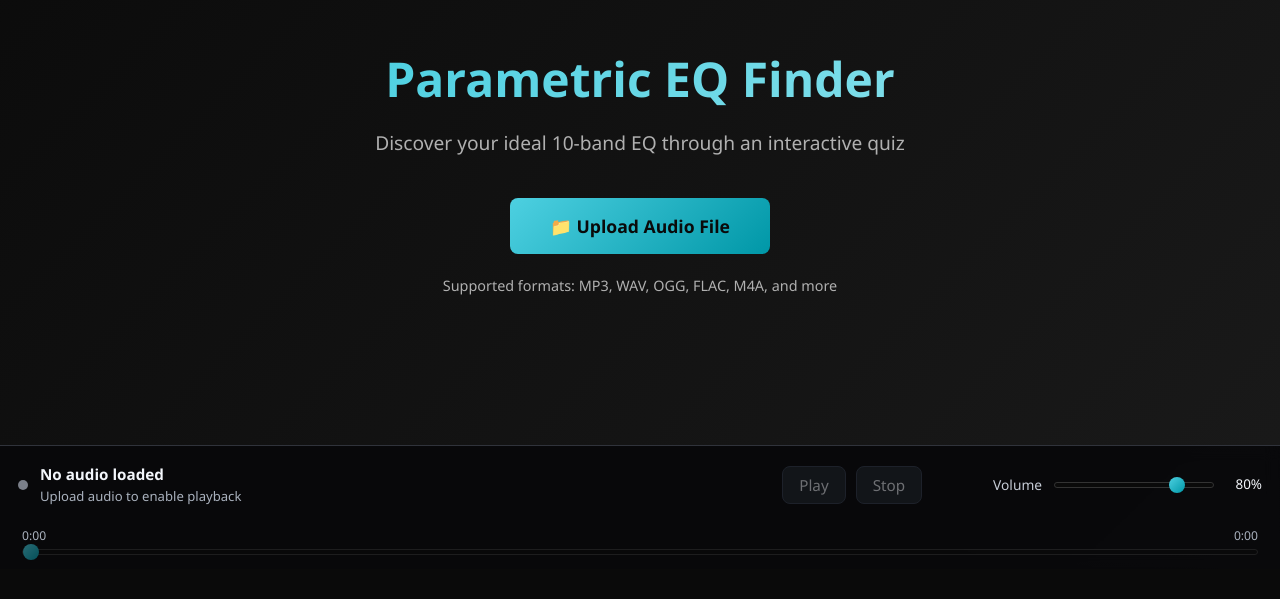
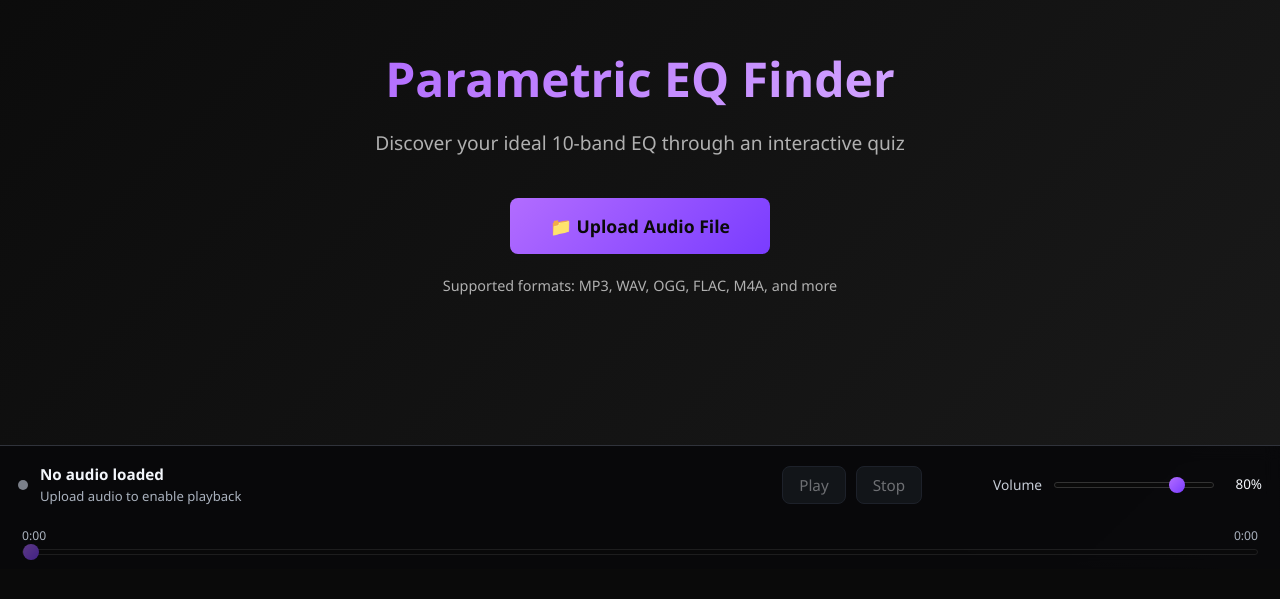
Before and after one commit to Neutrovertido/Personalized-Parametric-EQ, a React (Vite) app: page / in a window 1280 px wide. Shown: the part 231-830 px from the top of the page. Built offline with nearby package versions, Linux system fonts and the light colour scheme.

Commit message:
From blue to purple

```diff
--- a/src/App.css
+++ b/src/App.css
@@ -5,9 +5,9 @@
   --bg-tertiary: #2a2a2a;
   --text-primary: #ffffff;
   --text-secondary: #b0b0b0;
-  --accent: #4dd0e1;
-  --accent-dark: #0097a7;
-  --accent-light: #80deea;
+  --accent: #b26cff;
+  --accent-dark: #7a3cff;
+  --accent-light: #d3a5ff;
   --border: #333333;
   --success: #4caf50;
   --warning: #ff9800;
@@ -96,7 +96,7 @@ body {
 
 .primary-button:hover {
   transform: translateY(-2px);
-  box-shadow: 0 8px 16px rgba(77, 208, 225, 0.4);
+  box-shadow: 0 8px 16px rgba(178, 108, 255, 0.4);
 }
 
 .primary-button:active {
@@ -139,7 +139,7 @@ body {
   background-color: var(--accent);
   color: var(--bg-primary);
   transform: translateY(-2px);
-  box-shadow: 0 4px 12px rgba(77, 208, 225, 0.3);
+  box-shadow: 0 4px 12px rgba(178, 108, 255, 0.3);
 }
 
 /* Buttons */
--- a/src/components/EQControlPanel.css
+++ b/src/components/EQControlPanel.css
@@ -49,7 +49,7 @@
 
 .play-button:hover {
   transform: translateY(-2px);
-  box-shadow: 0 8px 16px rgba(77, 208, 225, 0.4);
+  box-shadow: 0 8px 16px rgba(178, 108, 255, 0.4);
 }
 
 .play-button.playing {
@@ -147,7 +147,7 @@
 
 .band-control:hover {
   border-color: var(--accent);
-  background-color: rgba(77, 208, 225, 0.05);
+  background-color: rgba(178, 108, 255, 0.07);
 }
 
 .band-header {
@@ -305,7 +305,7 @@ input[type='range']::-webkit-slider-thumb {
 
 input[type='range']::-webkit-slider-thumb:hover {
   transform: scale(1.2);
-  box-shadow: 0 0 10px rgba(77, 208, 225, 0.5);
+  box-shadow: 0 0 10px rgba(178, 108, 255, 0.5);
 }
 
 input[type='range']::-moz-range-thumb {
@@ -320,7 +320,7 @@ input[type='range']::-moz-range-thumb {
 
 input[type='range']::-moz-range-thumb:hover {
   transform: scale(1.2);
-  box-shadow: 0 0 10px rgba(77, 208, 225, 0.5);
+  box-shadow: 0 0 10px rgba(178, 108, 255, 0.5);
 }
 
 input[type='range']:disabled {
--- a/src/components/FrequencyVisualization.tsx
+++ b/src/components/FrequencyVisualization.tsx
@@ -101,7 +101,7 @@ export default function FrequencyVisualization({
     ctx.stroke();
 
     // Draw frequency response curve
-    ctx.strokeStyle = '#4dd0e1';
+    ctx.strokeStyle = '#b26cff';
     ctx.lineWidth = 2;
     ctx.beginPath();
 
--- a/src/components/MediaControlBar.css
+++ b/src/components/MediaControlBar.css
@@ -70,8 +70,8 @@
 }
 
 .media-transport button:hover:enabled {
-  border-color: #4dd0e1;
-  color: #4dd0e1;
+  border-color: #b26cff;
+  color: #b26cff;
 }
 
 .media-transport button:disabled {
@@ -96,8 +96,8 @@
 }
 
 .status-dot.playing {
-  background: #4dd0e1;
-  box-shadow: 0 0 0 6px rgba(77, 208, 225, 0.12);
+  background: #b26cff;
+  box-shadow: 0 0 0 6px rgba(178, 108, 255, 0.16);
 }
 
 .media-track-meta {
--- a/src/components/QuizFlow.css
+++ b/src/components/QuizFlow.css
@@ -66,7 +66,7 @@
 
 .next-button:hover:not(:disabled) {
   transform: translateY(-2px);
-  box-shadow: 0 8px 16px rgba(77, 208, 225, 0.4);
+  box-shadow: 0 8px 16px rgba(178, 108, 255, 0.4);
 }
 
 .next-button:disabled {
--- a/src/components/QuizQuestion.css
+++ b/src/components/QuizQuestion.css
@@ -45,15 +45,15 @@
 
 .variation-card:hover {
   border-color: var(--accent);
-  background-color: rgba(77, 208, 225, 0.05);
+  background-color: rgba(178, 108, 255, 0.07);
   transform: translateY(-4px);
-  box-shadow: 0 8px 16px rgba(77, 208, 225, 0.2);
+  box-shadow: 0 8px 16px rgba(178, 108, 255, 0.2);
 }
 
 .variation-card.selected {
   border-color: var(--accent);
-  background-color: rgba(77, 208, 225, 0.15);
-  box-shadow: 0 8px 24px rgba(77, 208, 225, 0.3);
+  background-color: rgba(178, 108, 255, 0.15);
+  box-shadow: 0 8px 24px rgba(178, 108, 255, 0.3);
 }
 
 .variation-card.playing {
@@ -62,10 +62,10 @@
 
 @keyframes pulse {
   0%, 100% {
-    box-shadow: 0 8px 16px rgba(77, 208, 225, 0.2);
+    box-shadow: 0 8px 16px rgba(178, 108, 255, 0.2);
   }
   50% {
-    box-shadow: 0 8px 24px rgba(77, 208, 225, 0.4);
+    box-shadow: 0 8px 24px rgba(178, 108, 255, 0.4);
   }
 }
 
--- a/src/index.css
+++ b/src/index.css
@@ -15,9 +15,9 @@ html, body, #root {
   --bg-tertiary: #2a2a2a;
   --text-primary: #ffffff;
   --text-secondary: #b0b0b0;
-  --accent: #4dd0e1;
-  --accent-dark: #0097a7;
-  --accent-light: #80deea;
+  --accent: #b26cff;
+  --accent-dark: #7a3cff;
+  --accent-light: #d3a5ff;
   --border: #333333;
   --success: #4caf50;
   --warning: #ff9800;
```
